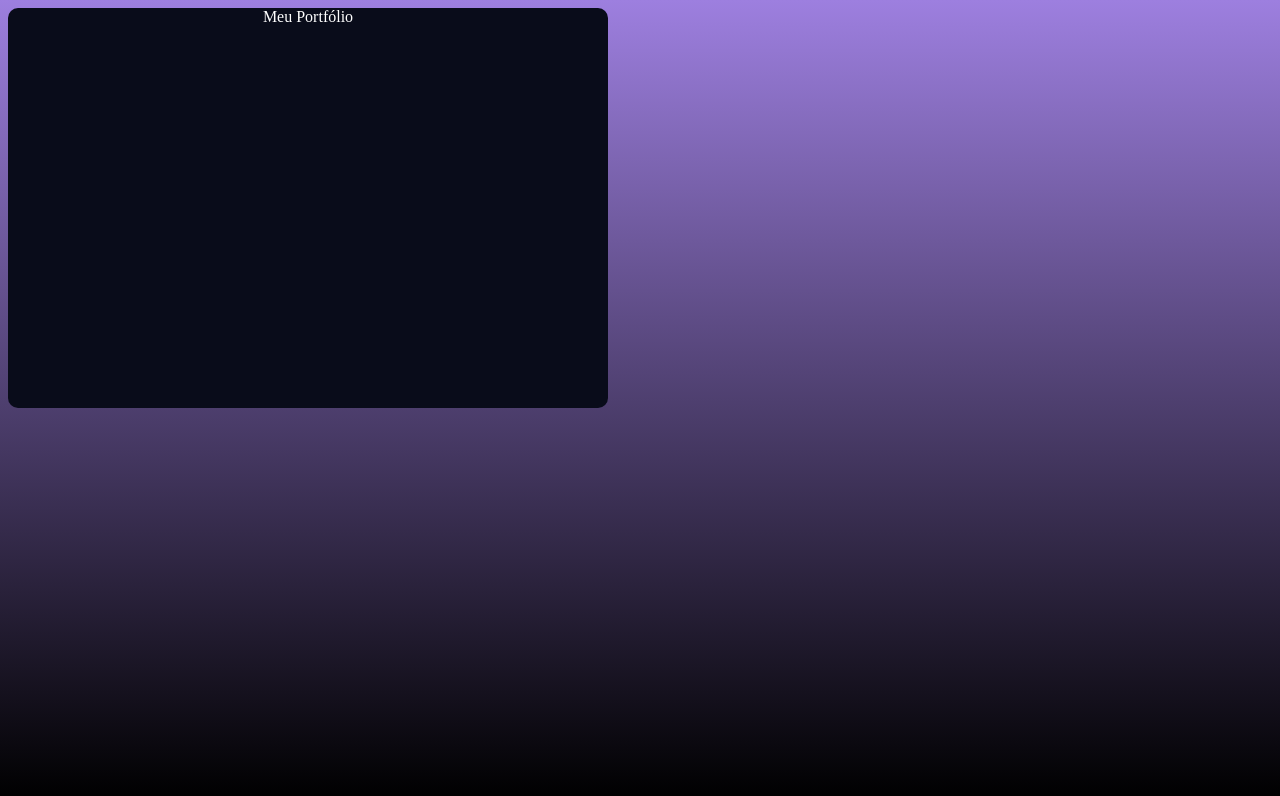
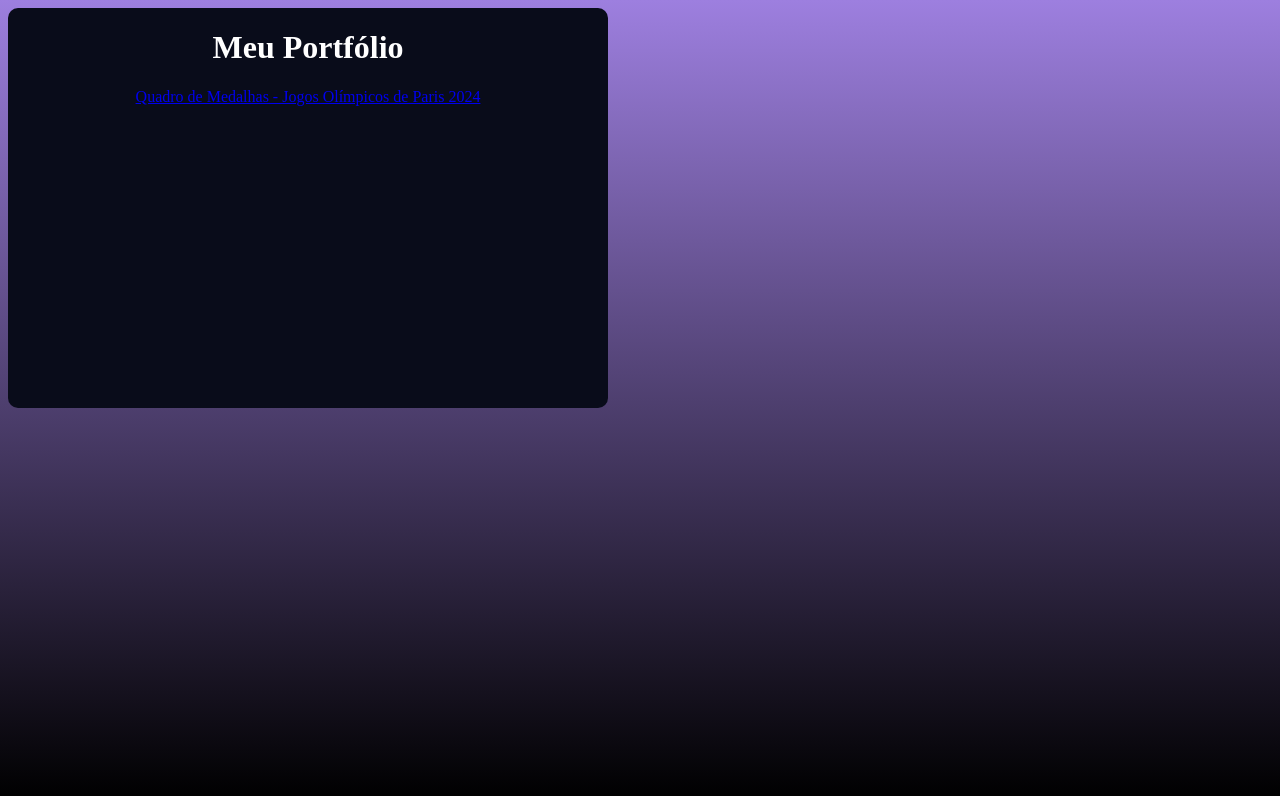
Before and after one commit to GabrieleMaciel/Protifolio, a plain HTML site: page index.html in a window 1280 px wide. Drawn offline with Linux system fonts and the light colour scheme.

Commit message:
Update index.html

```diff
--- a/index.html
+++ b/index.html
@@ -8,7 +8,8 @@
 </head>
 <body>
     <div class="q1">
-    Meu Portfólio
+    <h1>Meu Portfólio</h1>
+    <a href="https://gabrielemaciel.github.io/portifolio/medalha/medalhas.html">Quadro de Medalhas - Jogos Olímpicos de Paris 2024</a>
     </div>
 
 </body>
```
